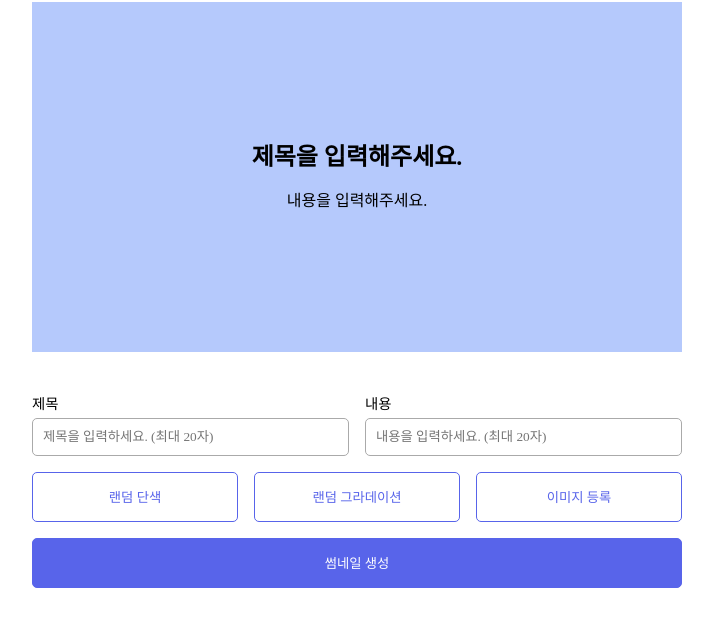
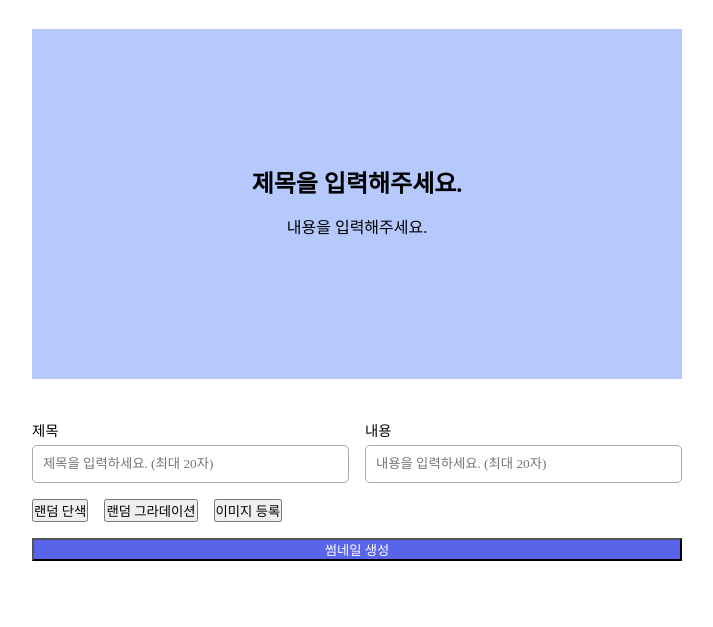
Before and after one commit to ReturnReason/ThumbnailGenerator, a website with bundled scripts: page index.html in a window 1280 px wide. Shown: the part 141-768 px from the top of the page, without its empty margins (283-996 px from the left). Built offline with nearby package versions, Linux system fonts and the light colour scheme; a web font is replaced by a local one.

Commit message:
design: css 스타일 수정

```diff
--- a/src/css/main.css
+++ b/src/css/main.css
@@ -107,7 +107,7 @@ input:focus {
   gap: 1rem;
 }
 
-button {
+.btn {
   width: 100%;
   height: 50px;
   border: 1px solid #5864ea;
@@ -119,7 +119,7 @@ button {
   transition: all 0s;
 }
 
-button:hover {
+.btn:hover {
   background-color: #eeefff;
 }
 
@@ -131,3 +131,13 @@ button:hover {
 .create-btn:hover {
   background-color: #3f49b8;
 }
+
+.change-bg-image-btn {
+  display: flex;
+  justify-content: center;
+  align-items: center;
+}
+
+#upload-img {
+  display: none;
+}
```
